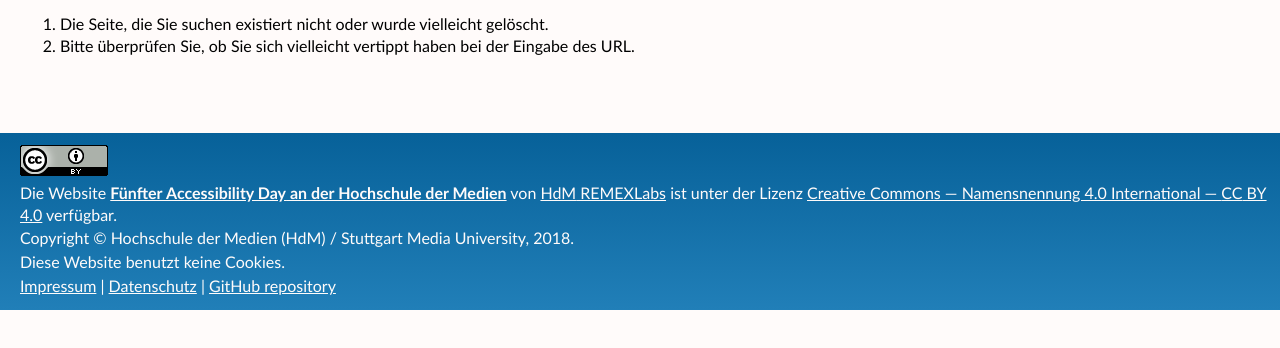
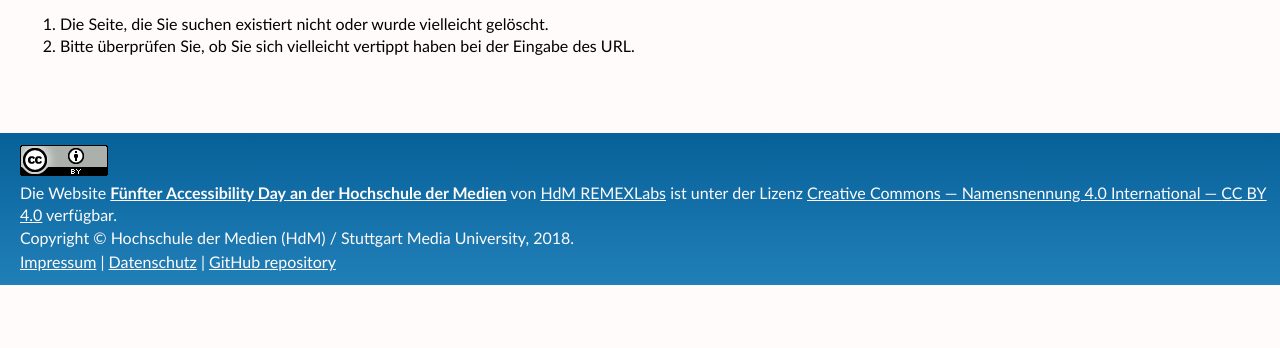
Before and after one commit to REMEXLabs/AccessibilityDay2019, a plain HTML site: page 404.html in a window 1280 px wide. Shown: the part 120-468 px from the top of the page. Drawn offline with Linux system fonts and the light colour scheme.

Commit message:
Cookie statement deleted

```diff
--- a/404.html
+++ b/404.html
@@ -40,7 +40,7 @@
     verfügbar.
     <br />Copyright © <span lang="de">Hochschule der Medien</span> (<abbr>HdM</abbr>) / Stuttgart Media University, 2018.
     </p>
-    <p>Diese Website benutzt keine Cookies.</p>
+    <!--<p>Diese Website benutzt keine Cookies.</p>-->
     <p><a href="publisherinfo.de.html">Impressum</a> | <a href="https://gpii.eu/legal/de/datenschutz.html">Datenschutz</a> | <a href="https://github.com/REMEXLabs/AccessibilityDay2019">GitHub repository</a></p>
   </footer>
 </body>
```
Also changed, not shown: index.html (+1 -1 lines), publisherinfo.de.html (+1 -1 lines).
